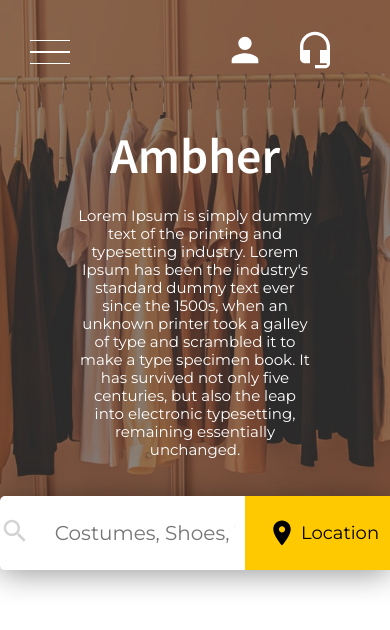
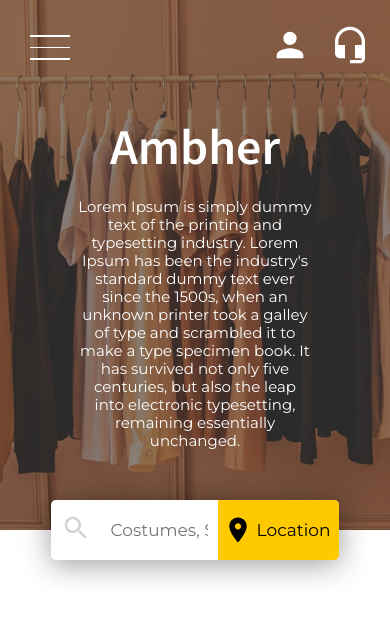
Before and after one commit to ShubhMittal44/Ambher, a React (Create React App) app in the folder Web Development/ambher/: page / in a window 390 px wide. Shown: the top 630 px of the page. Built offline with nearby package versions, Linux system fonts and the light colour scheme.

Commit message:
Right pane added

```diff
--- a/Web Development/ambher/src/components/hamburger/hamburger.component.jsx
+++ b/Web Development/ambher/src/components/hamburger/hamburger.component.jsx
@@ -6,7 +6,6 @@ export const Hamburger = () => (
   <div
     className="outer-ham"
     onClick={() => {
-      console.log(Math.random());
       document.getElementById("1").classList.toggle("rot-down");
       document.getElementById("3").classList.toggle("rot-up");
       document.getElementById("2").classList.toggle("slide");
--- a/Web Development/ambher/src/components/hamburger/hamburger.style.css
+++ b/Web Development/ambher/src/components/hamburger/hamburger.style.css
@@ -40,7 +40,6 @@
     position: absolute;
     top: 0%;
     left: -400px;
-    transition-delay: 0.3s;
     transition: 0.8s all ease-in-out;
 }
 .sidebar-slide {
--- a/Web Development/ambher/src/components/header/header.component.jsx
+++ b/Web Development/ambher/src/components/header/header.component.jsx
@@ -1,9 +1,9 @@
 import React from "react";
 import "./header.style.css";
-import PersonIcon from "@material-ui/icons/Person";
 import HeadsetMicIcon from "@material-ui/icons/HeadsetMic";
 import { Searchbox } from "../searchbox/searchbox.component";
 import { Hamburger } from "../hamburger/hamburger.component";
+import { Usericon } from "../user-auth/user.component";
 
 export const Header = () => (
   <div className="heading-content">
@@ -13,10 +13,10 @@ export const Header = () => (
       </div>
       <div className="right-info">
         <div className="icon-box">
-          <PersonIcon style={{ fontSize: 40 }} />
+          <Usericon />
         </div>
         <div className="icon-box">
-          <HeadsetMicIcon style={{ fontSize: 40 }} />
+          <a href="#"><HeadsetMicIcon style={{ fontSize: 40 }} /></a>
         </div>
       </div>
     </div>
--- a/Web Development/ambher/src/components/header/header.style.css
+++ b/Web Development/ambher/src/components/header/header.style.css
@@ -51,7 +51,15 @@
     line-height: 1.75;
     max-width: 60vw;
 }
-
+a {
+    color: unset;
+}
+a:active {
+    color: unset;
+}
+a:visited {
+    color: unset;
+}
 /* Media Queries */
 @media all and (max-width:1336px) {
     .ambher {
@@ -62,3 +70,8 @@
         line-height: 1.2;
     }
 }
+@media all and (max-width:425px) {
+    .right-info {
+        padding: 10px;
+    }
+}
--- /dev/null
+++ b/Web Development/ambher/src/components/right-pane/rightpane.component.jsx
@@ -0,0 +1,20 @@
+import React from "react";
+import CloseIcon from "@material-ui/icons/Close";
+import './rightpane.style.css'
+
+export const RightPane = () => (
+    <div id="right-pane">
+      <div id="right-pane-top">
+        <div
+          id="cross"
+          onClick={() => {
+            document
+              .getElementById("right-pane")
+              .classList.remove("right-slide");
+          }}
+        >
+          <CloseIcon style={{ fontSize: 60, color:'black' }} />
+        </div>
+      </div>
+    </div>
+);
--- /dev/null
+++ b/Web Development/ambher/src/components/right-pane/rightpane.style.css
@@ -0,0 +1,26 @@
+#right-pane {
+
+    width: 400px;
+    height: 100vh;
+    position: fixed;
+    right: -400px;
+    top: 0;
+    right: -400px;
+    cursor: default;
+    background: whitesmoke;
+    transition: 0.5s all ease-in-out;
+}
+/* div containing the cross */
+#right-pane-top {
+    display: flex;
+    justify-content: flex-end;
+}
+#cross {
+    padding: 5px;
+    margin: 10px 20px;
+    cursor: pointer;
+}
+/* Animation of the right pane */
+.right-slide {
+    transform: translate(-400px, 0%);
+}
--- a/Web Development/ambher/src/components/searchbox/searchbox.style.css
+++ b/Web Development/ambher/src/components/searchbox/searchbox.style.css
@@ -17,7 +17,7 @@
     justify-content: center;
     align-items: center;
     border-radius: 5px;
-    min-width: 300px;
+    margin: 10px;
 }
 .search-icon {
     cursor: unset;
@@ -27,7 +27,6 @@ input[type='text'] {
     padding: 1vw 5px;
     border: none;
     width: 30vw;
-    min-width: 200px;
     font-size: 20px;
     font-family: 'Montserrat', sans-serif;
 }
@@ -64,3 +63,18 @@ button:focus {
         padding: 10px;
     }
 }
+
+@media all and (max-width:425px) {
+    .icon-box {
+        padding: 5px;
+        margin: 5px;
+    }
+    input[type='text'] {
+        /* padding: 0px; */
+        font-size: 17px;
+    }
+    button {
+        padding: 15px 5px;
+        font-size: 17px;
+    }
+}
--- /dev/null
+++ b/Web Development/ambher/src/components/user-auth/user.component.jsx
@@ -0,0 +1,19 @@
+import React from "react";
+import "./user.style.css";
+import PersonIcon from "@material-ui/icons/Person";
+import { RightPane } from "../right-pane/rightpane.component";
+
+export const Usericon = () => (
+  <div>
+    <div
+      id="user-icon"
+      onClick={() => {
+        console.log(Math.floor(Math.random() * 1000));
+        document.getElementById("right-pane").classList.add("right-slide");
+      }}
+    >
+      <PersonIcon style={{ fontSize: 40 }} />
+    </div>
+      <RightPane />
+  </div>
+);
```
Also changed, not shown: Web Development/ambher/src/components/user-auth/user.style.css (added).
